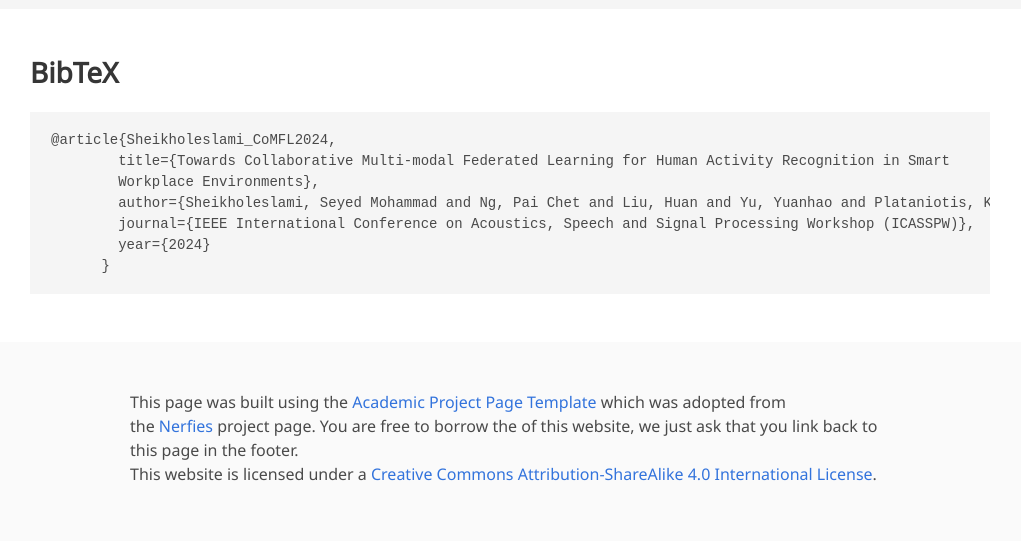
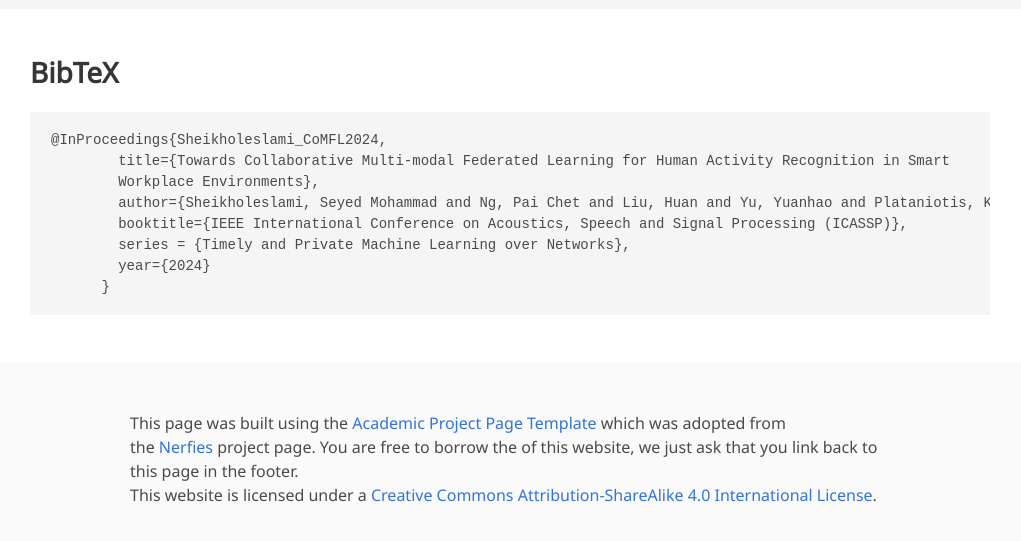
Before and after one commit to MohammadSheikholeslami/MohammadSheikholeslami.github.io, a plain HTML site: page CoMFL/index.html in a window 1280 px wide. Shown: the part 3958-4499 px from the top of the page, without its empty margins (130-1151 px from the left). Drawn offline with nearby package versions, Linux system fonts and the light colour scheme; some icons are missing; a web font is replaced by a local one.

Commit message:
Update index.html

```diff
--- a/CoMFL/index.html
+++ b/CoMFL/index.html
@@ -403,11 +403,12 @@ End video carousel -->
   <section class="section" id="BibTeX">
     <div class="container is-max-desktop content">
       <h2 class="title">BibTeX</h2>
-      <pre><code>@article{Sheikholeslami_CoMFL2024,
+      <pre><code>@InProceedings{Sheikholeslami_CoMFL2024,
         title={Towards Collaborative Multi-modal Federated Learning for Human Activity Recognition in Smart
         Workplace Environments},
         author={Sheikholeslami, Seyed Mohammad and Ng, Pai Chet and Liu, Huan and Yu, Yuanhao and Plataniotis, Konstantinos N.},
-        journal={IEEE International Conference on Acoustics, Speech and Signal Processing Workshop (ICASSPW)},
+        booktitle={IEEE International Conference on Acoustics, Speech and Signal Processing (ICASSP)},
+        series = {Timely and Private Machine Learning over Networks},
         year={2024}
       }</code></pre>
     </div>
```
